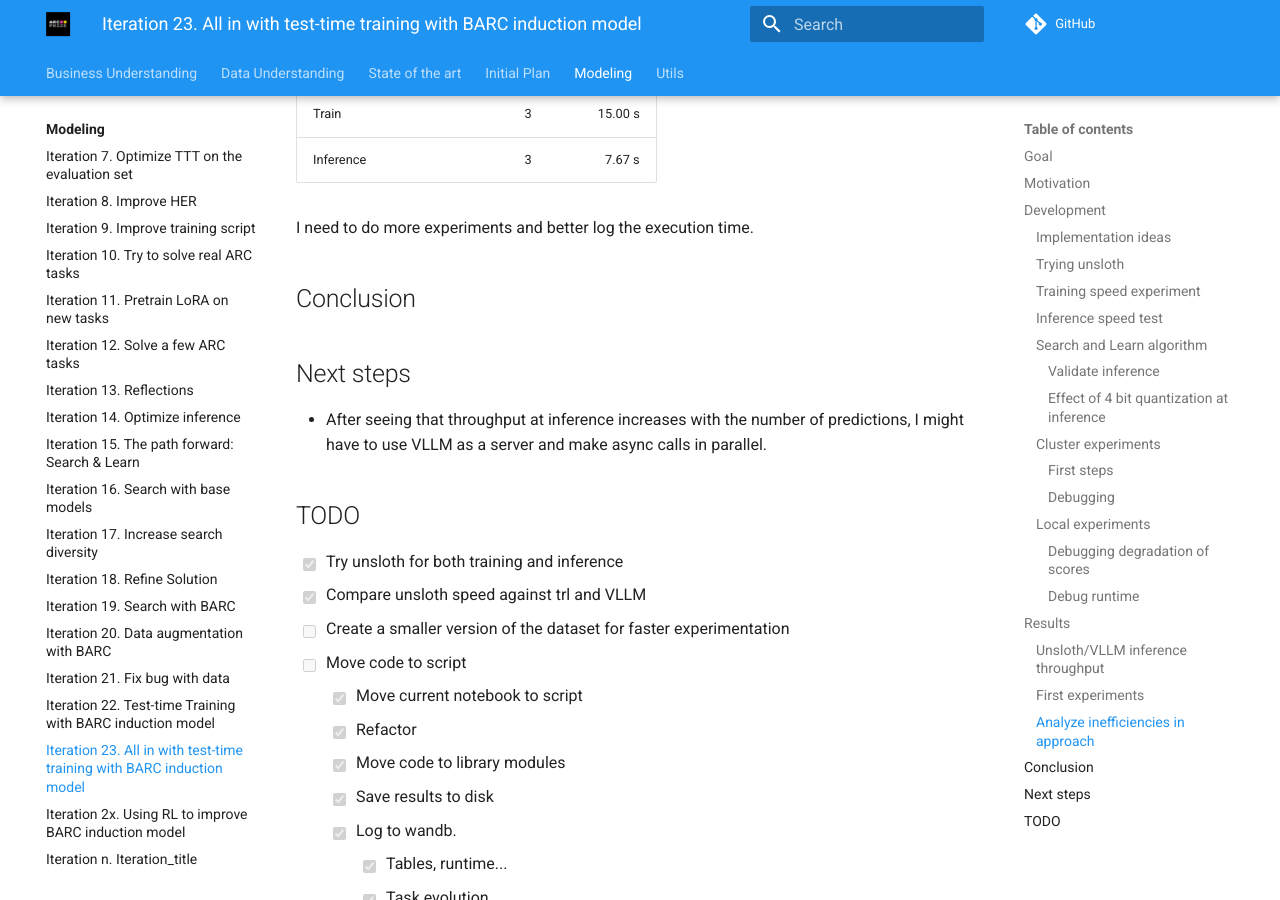
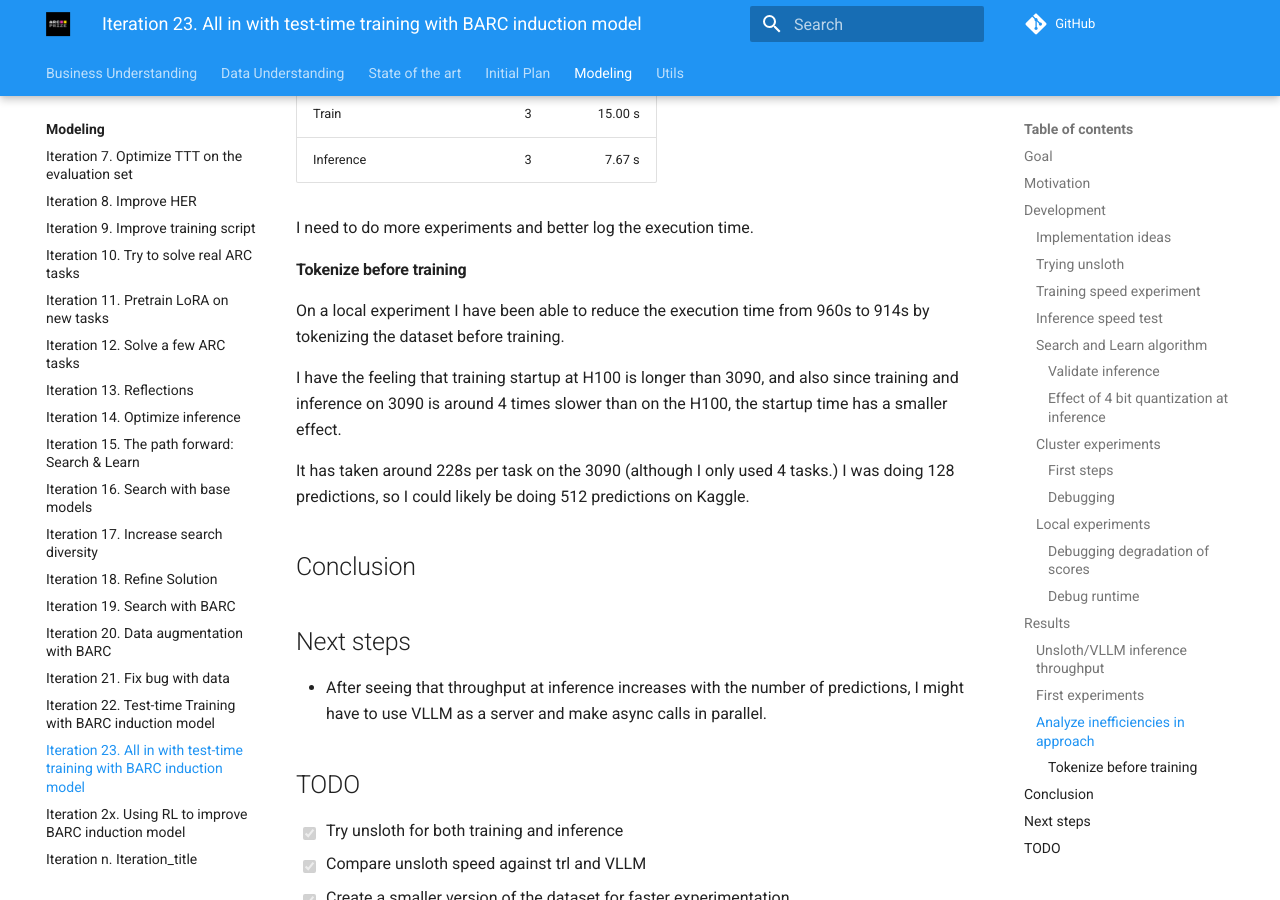
Before and after one commit to ironbar/arc25, an MkDocs documentation site: the page built from docs/modeling/Iteration_23_ttt_BARC_v2.md, in a window 1280 px wide and 900 px high, scrolled down 8827 px. Built offline with MkDocs 1.6.1 and Material for MkDocs 9.7.7, drawn with Linux system fonts in a browser that asks for light colours; comment, search, counter and statistics services are not loaded.

Commit message:
documented experiments

```diff
--- a/docs/modeling/Iteration_23_ttt_BARC_v2.md
+++ b/docs/modeling/Iteration_23_ttt_BARC_v2.md
@@ -403,6 +403,14 @@ This is a summary table for the 3 iterations.
 
 I need to do more experiments and better log the execution time.
 
+#### Tokenize before training
+
+On a local experiment I have been able to reduce the execution time from 960s to 914s by tokenizing the dataset before training.
+
+I have the feeling that training startup at H100 is longer than 3090, and also since training and inference on 3090 is around 4 times slower than on the H100, the startup time has a smaller effect.
+
+It has taken around 228s per task on the 3090 (although I only used 4 tasks.) I was doing 128 predictions, so I could likely be doing 512 predictions on Kaggle.
+
 ## Conclusion
 
 ## Next steps
@@ -414,7 +422,7 @@ I need to do more experiments and better log the execution time.
 
 - [x] Try unsloth for both training and inference
 - [x] Compare unsloth speed against trl and VLLM
-- [ ] Create a smaller version of the dataset for faster experimentation
+- [x] Create a smaller version of the dataset for faster experimentation
 - [ ] Move code to script
   - [x] Move current notebook to script
   - [x] Refactor
@@ -426,7 +434,7 @@ I need to do more experiments and better log the execution time.
     - [x] Summary
     - [x] The goal is to be able to compare runs very easily with wandb. And also ideally to diagnose hyperparameter problems.
   - [x] All parameters should be on the configuration
-  - [ ] Log search vs learn time
+  - [x] Log search vs learn time
 - [x] Try flashinfer and check if there is any speedup: https://github.com/flashinfer-ai/flashinfer
   - `pip install flashinfer-python`
   - FileNotFoundError: [Errno 2] No such file or directory: 'nvcc'
@@ -441,3 +449,4 @@ Collecting flashinfer-python==0.2.5+cu124torch2.6`
   - [ ] Sometimes raises exception
     - [ ] https://wandb.ai/guillermobarbadillo/2025-09-07-search-and-learn/runs/kd4qttau/logs
 - [ ] Investigate the time lost on training startup
+- [ ] Experiment on Kaggle
```
Also changed, not shown: 1 other file.
